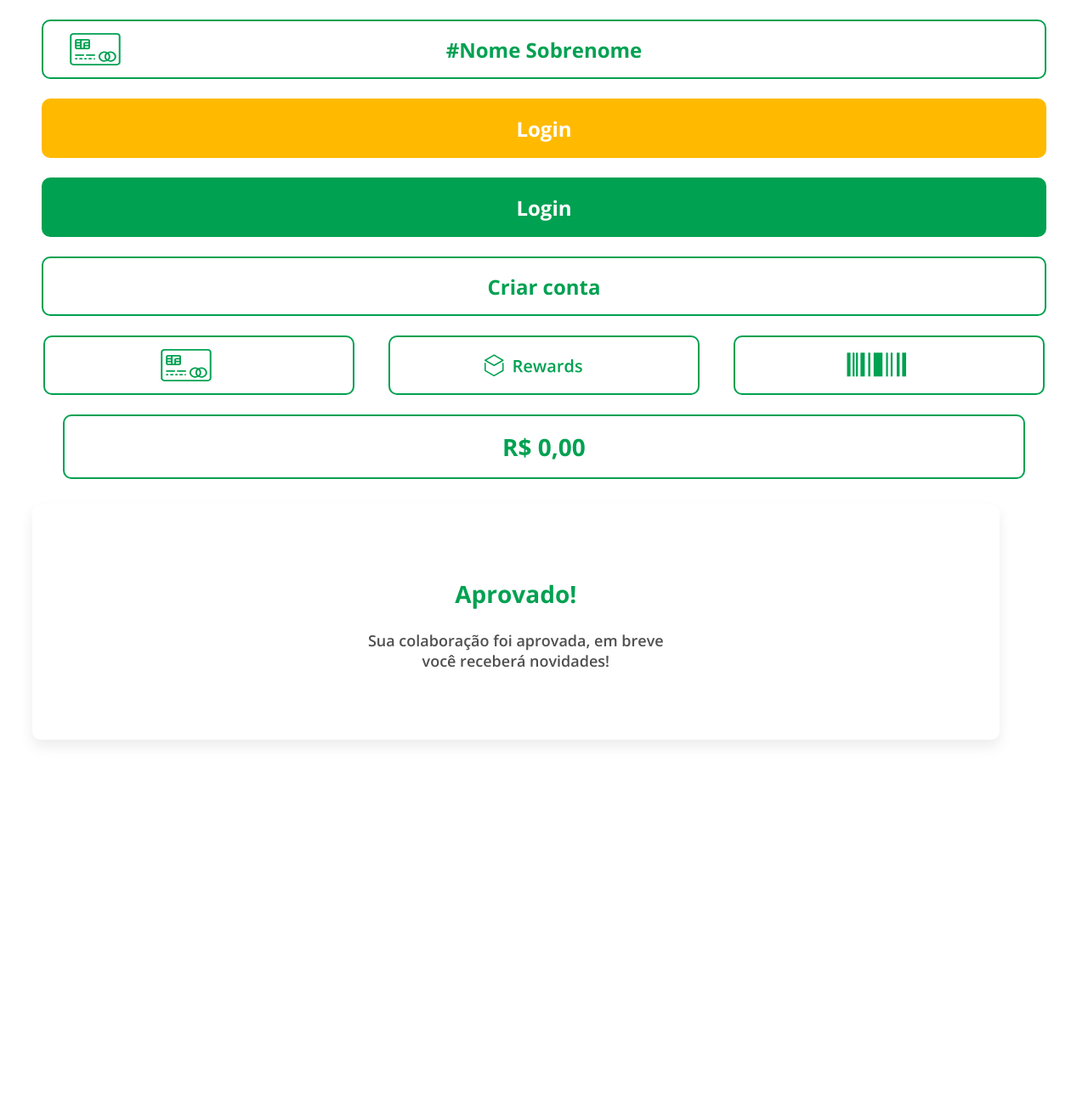
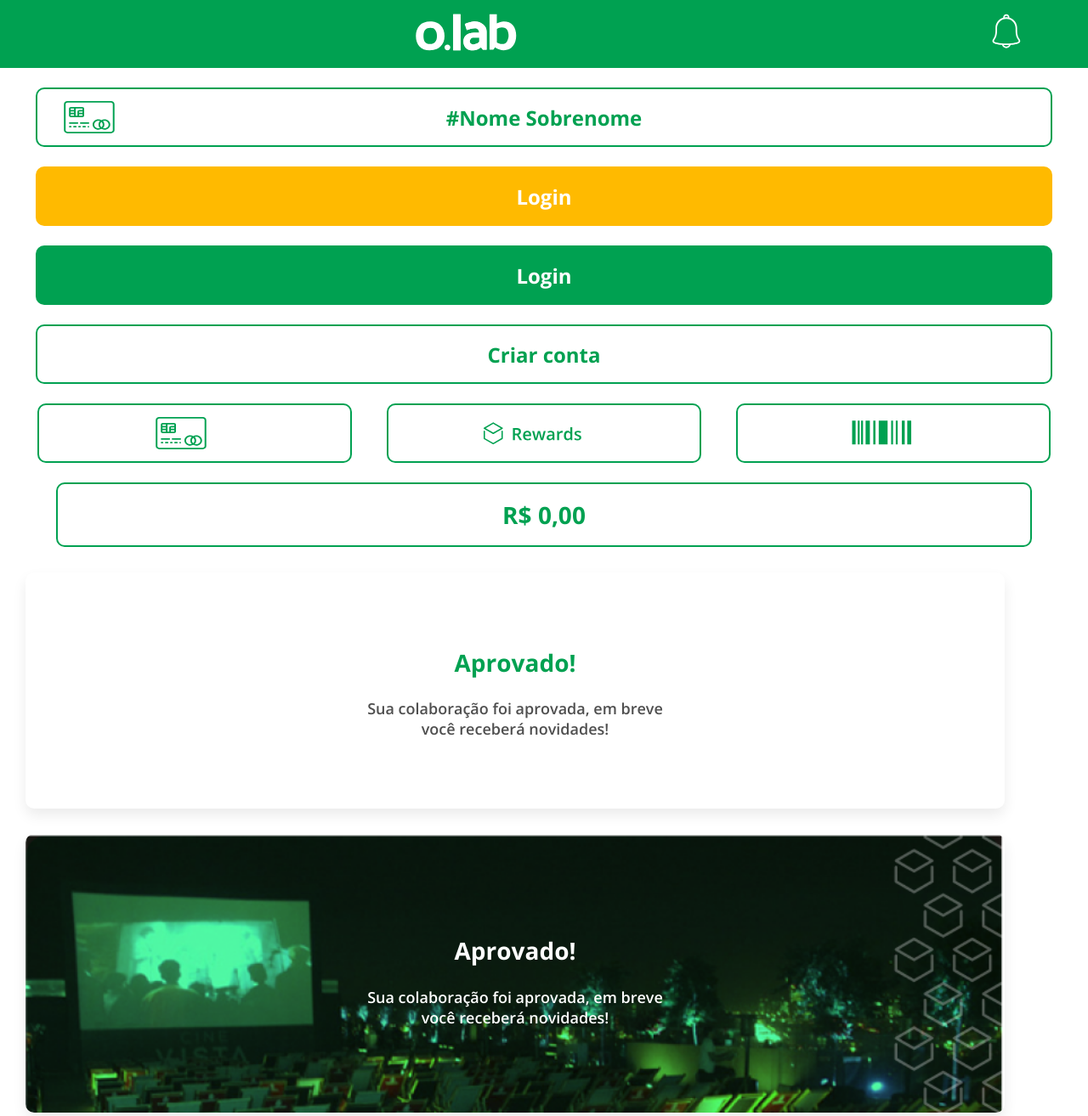
Before and after one commit to hackoriginal/hackoriginal, a website: page app/uikit/index.html in a window 1280 px wide. Shown: the top 1314 px of the page at 85% size. Before the commit the page ends 901 px from the top, so only its background shows below. Drawn offline with nearby package versions, Linux system fonts and the light colour scheme.

Commit message:
New features
Project display

```diff
--- a/app/uikit/index.html
+++ b/app/uikit/index.html
@@ -7,6 +7,11 @@
     <link href="https://fonts.googleapis.com/css?family=Open+Sans:400,600,700" rel="stylesheet">
   </head>
   <body>
+
+  <header>
+    <img src="icon/notification.svg" alt="notification" class="notification">
+    <img src="icon/logo.svg" alt="OLAB" class="logo">
+  </header>
   <section class="container" id="container">
   <button class="select-card" type="button" name="login"><span>#Nome Sobrenome</span></button>
   </section>
@@ -33,5 +38,9 @@
     <h1>Aprovado!</h1>
     <p>Sua colaboração foi aprovada, em breve<br>você receberá novidades!</p>
   </section>
+  <section class="project">
+    <h1>Aprovado!</h1>
+    <p>Sua colaboração foi aprovada, em breve<br>você receberá novidades!</p>
+  </section>
   </body>
 </html>
--- a/app/uikit/style.css
+++ b/app/uikit/style.css
@@ -1,7 +1,24 @@
 body {
   background-color: #ffffff;
+  margin: 0;
   }
-.yellow{
+  header {
+  background-color: #00A151;
+  height: 80px;
+  top: 0;
+}
+.logo {
+  padding: 15px;
+  position: absolute;
+  left: 37%;
+}
+.notification{
+  position: absolute;
+  right: 5%;
+  padding: 15px;
+  ]
+}
+  .yellow{
   background-color: #FFBA00;
   transition: 0.5s;
 }
@@ -163,6 +180,34 @@ input[type=text] {
   box-shadow: 0px 8px 16px rgba(0, 0, 0, 0.08);
   text-align: center;
 }
+.project {
+  font-family: 'Open Sans', sans-serif;
+  font-style: normal;
+  font-weight: 600;
+  line-height: normal;
+  font-size: 18px;
+  padding: 5%;
+  width: 80%;
+  height: 200px;
+  border-radius: 10px;
+  cursor: pointer;
+  outline: none;
+  border: none;
+  margin: 30px;
+  display:block;
+  background-color: #ffffff;
+  color: #ffffff;
+  box-shadow: 0px 8px 16px rgba(0, 0, 0, 0.08);
+  text-align: center;
+  background: url(icon/project_bg.png);
+background-repeat: no-repeat;
+background-size: cover;
+ display: block;
+}
+.project h1 {
+  color: #ffffff;
+  padding-top: 3%;
+}
 h1 {
   font-size: 28px;
   color: #00A151;
```
Also changed, not shown: app/uikit/icon/logo.svg (added), app/uikit/icon/notification.svg (added), app/uikit/icon/project_bg.png (added).
